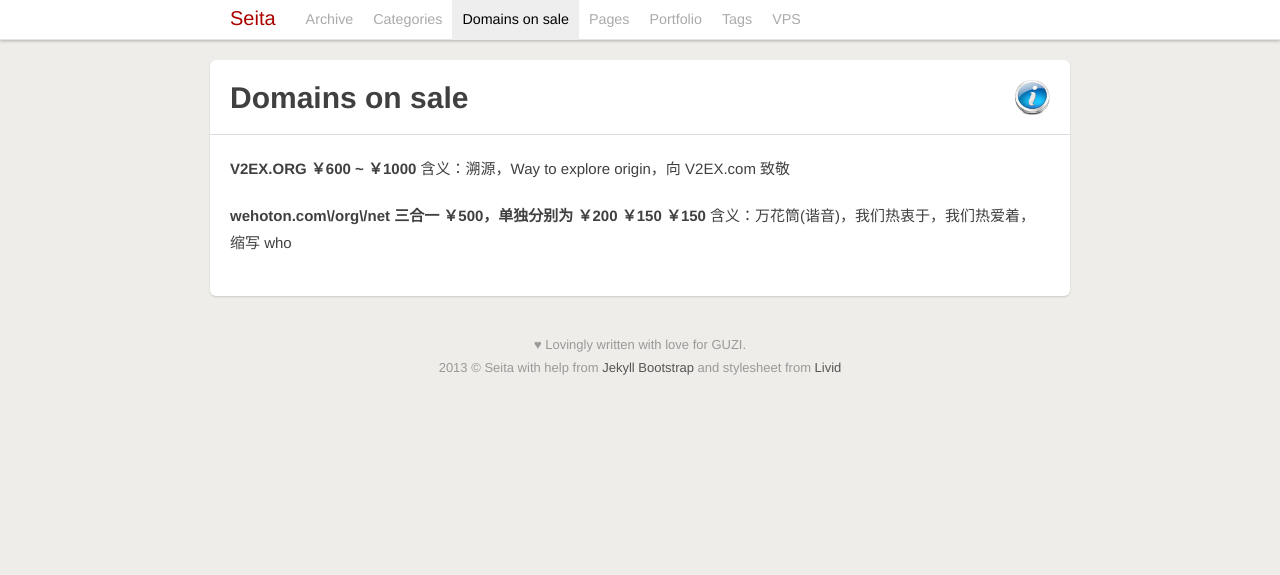
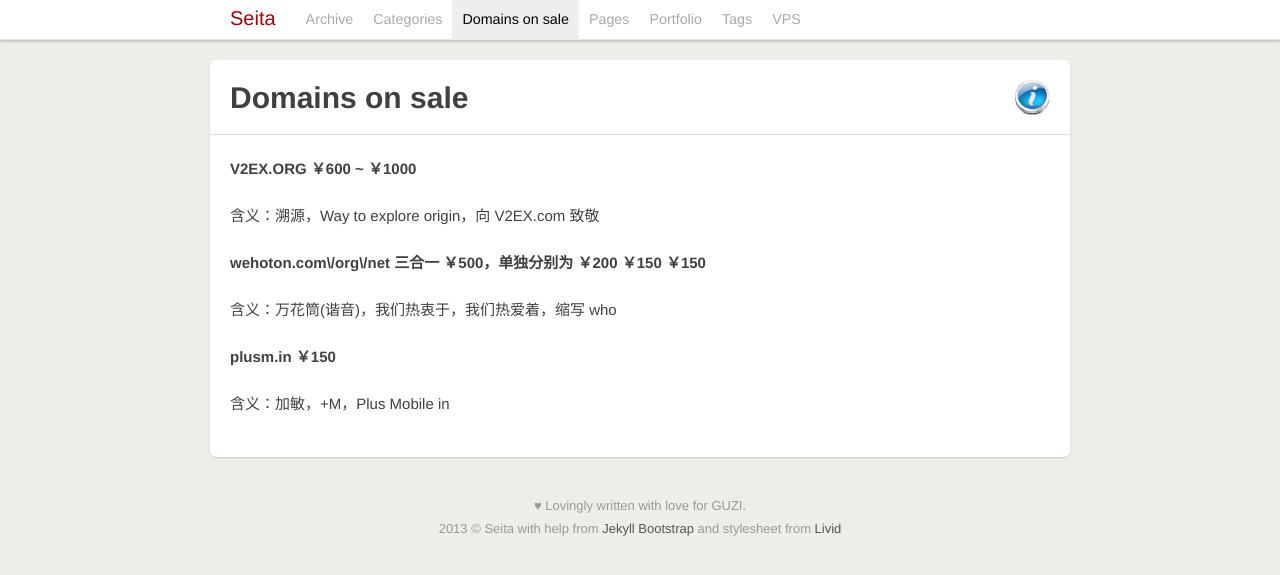
Before and after one commit to seitazen/seitazen.github.io, a Jekyll site: the page built from domains.md, in a window 1280 px wide. Shown: the top 575 px of the page. Built offline with Jekyll 4.4.1, drawn with Linux system fonts in a browser that asks for light colours; comment, search, counter and statistics services are not loaded.

Commit message:
Update domains.md

```diff
--- a/domains.md
+++ b/domains.md
@@ -8,7 +8,13 @@ avatar: ../img/portfolio.png
 
 
 **V2EX.ORG ￥600 ~ ￥1000**
+
 含义：溯源，Way to explore origin，向 V2EX.com 致敬
 
 **wehoton.com\/org\/net 三合一 ￥500，单独分别为 ￥200 ￥150 ￥150**
+
 含义：万花筒(谐音)，我们热衷于，我们热爱着，缩写 who
+
+**plusm.in ￥150**
+
+含义：加敏，+M，Plus Mobile in
```
